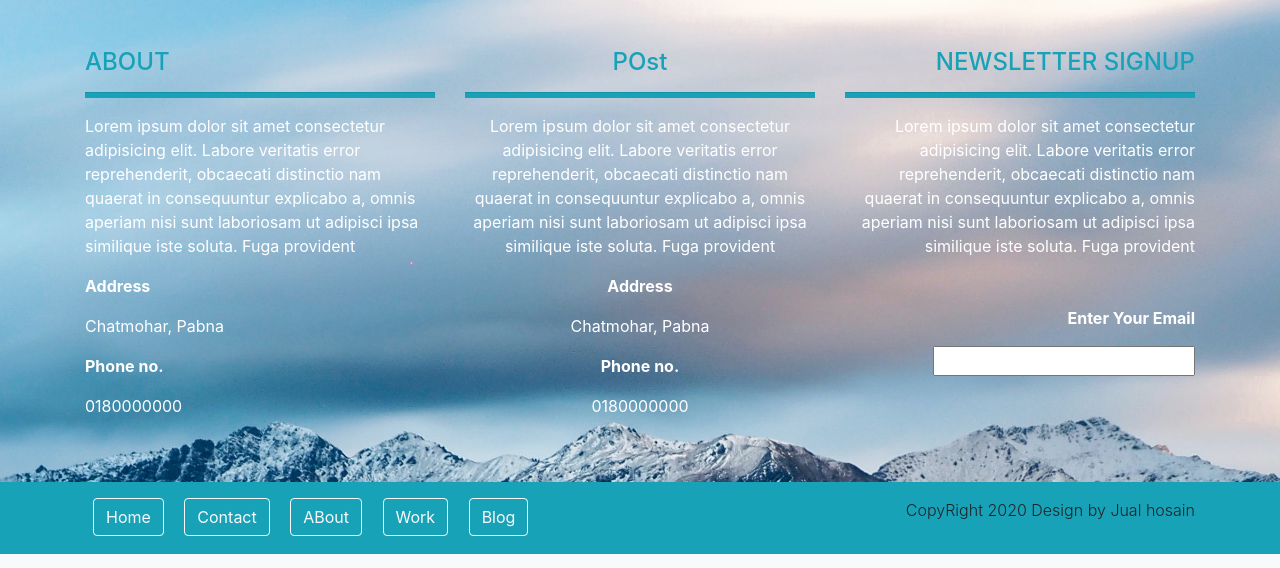
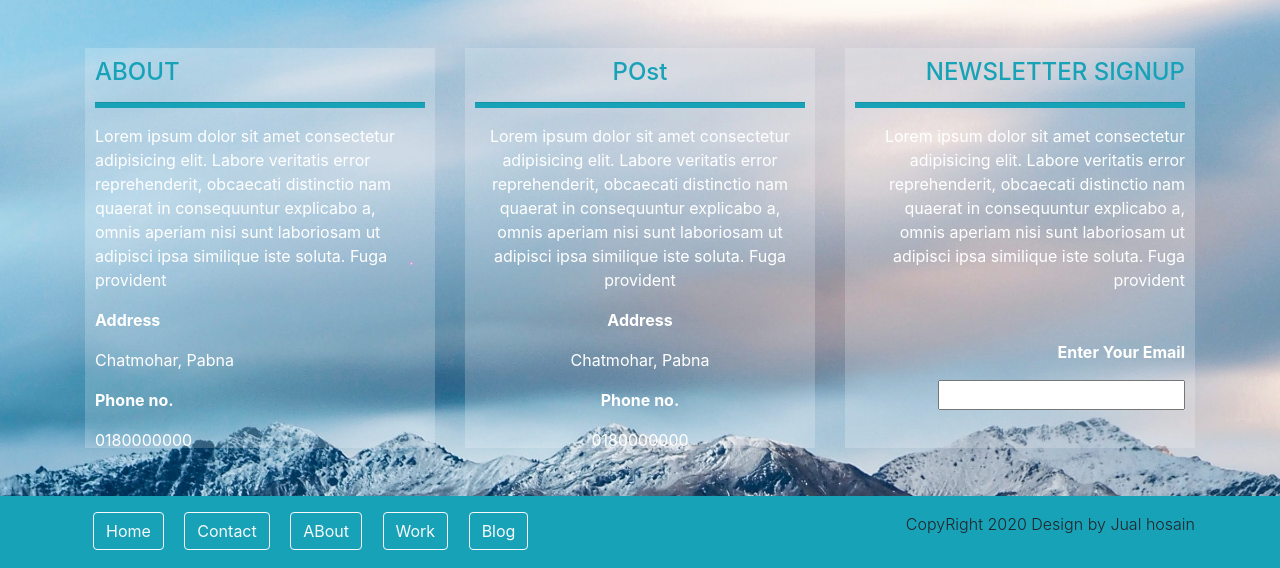
Before and after one commit to jualhosain/class_review, a PHP site: page / in a window 1280 px wide. Shown: the part 2510-3078 px from the top of the page. Run offline with PHP 8.4, Linux system fonts and the light colour scheme.

```diff
--- a/assets/css/style.css
+++ b/assets/css/style.css
@@ -15,3 +15,9 @@
 hr{
     height: 5px;
 }
+
+.box{
+    background: hsla(0,100%,100%, 0.2);
+    padding: 10px;
+    height: 400px;
+}
--- a/index.html
+++ b/index.html
@@ -130,30 +130,36 @@
         <div class="top .container-fluid m-0 py-5 forimage">
             <div class="container">
                 <div class="row">
-                    <div class="col-md-4">
-                        <h4 class='text-info' height='10px'>ABOUT</h4>
+                    <div class="col-md-4 text-sm-center text-md-left">
+                        <div class="box">
+                            <h4 class='text-info' height='10px'>ABOUT</h4>
                         <hr class='bg-info'>
                         <p>Lorem ipsum dolor sit amet consectetur adipisicing elit. Labore veritatis error reprehenderit, obcaecati distinctio nam quaerat in consequuntur explicabo a, omnis aperiam nisi sunt laboriosam ut adipisci ipsa similique iste soluta. Fuga provident</p>
                         <p class='font-weight-bold'>Address</p>
                         <p>Chatmohar, Pabna</p>
                         <p class='font-weight-bold'>Phone no.</p>
                         <p>0180000000</p>
+                        </div>
                     </div>
                     <div class="col-md-4 text-center">
-                        <h4 class='text-info'>POst</h4>
+                        <div class="box">
+                            <h4 class='text-info'>POst</h4>
                         <hr class='bg-info'>
                         <p>Lorem ipsum dolor sit amet consectetur adipisicing elit. Labore veritatis error reprehenderit, obcaecati distinctio nam quaerat in consequuntur explicabo a, omnis aperiam nisi sunt laboriosam ut adipisci ipsa similique iste soluta. Fuga provident</p>
                         <p class='font-weight-bold'>Address</p>
                         <p>Chatmohar, Pabna</p>
                         <p class='font-weight-bold'>Phone no.</p>
                         <p>0180000000</p>
+                        </div>
                     </div>
-                    <div class="col-md-4 text-right">
-                        <h4 class='text-info'>NEWSLETTER SIGNUP</h4>
+                    <div class="col-md-4 text-md-right text-sm-center ">
+                        <div class="box">
+                            <h4 class='text-info'>NEWSLETTER SIGNUP</h4>
                         <hr class='bg-info'>
                         <p>Lorem ipsum dolor sit amet consectetur adipisicing elit. Labore veritatis error reprehenderit, obcaecati distinctio nam quaerat in consequuntur explicabo a, omnis aperiam nisi sunt laboriosam ut adipisci ipsa similique iste soluta. Fuga provident</p>
                         <p class='font-weight-bold mt-5'>Enter Your Email </p>
                         <input type="text" class='w-75'>
+                        </div>
                     </div>
                 </div>
             </div>
```
